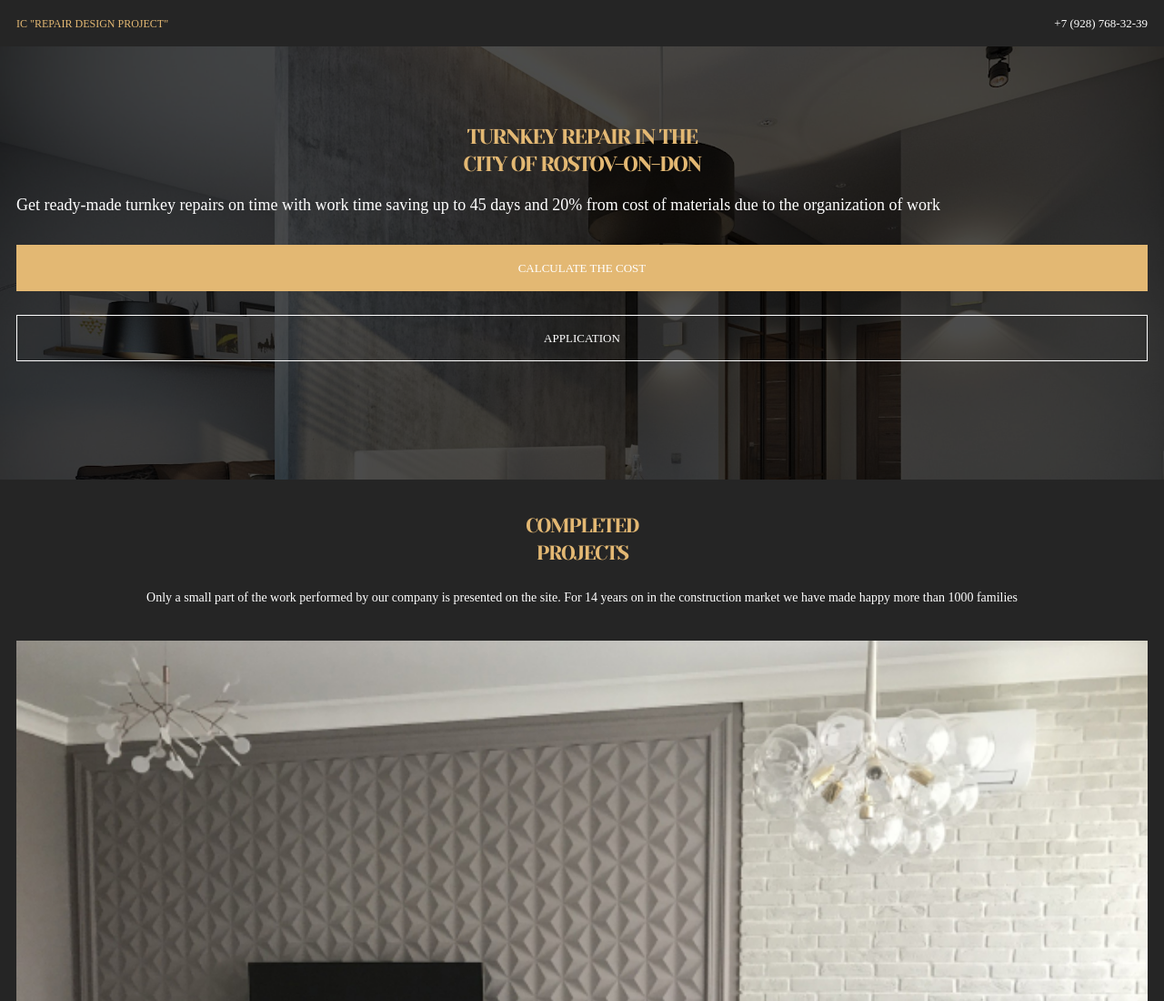
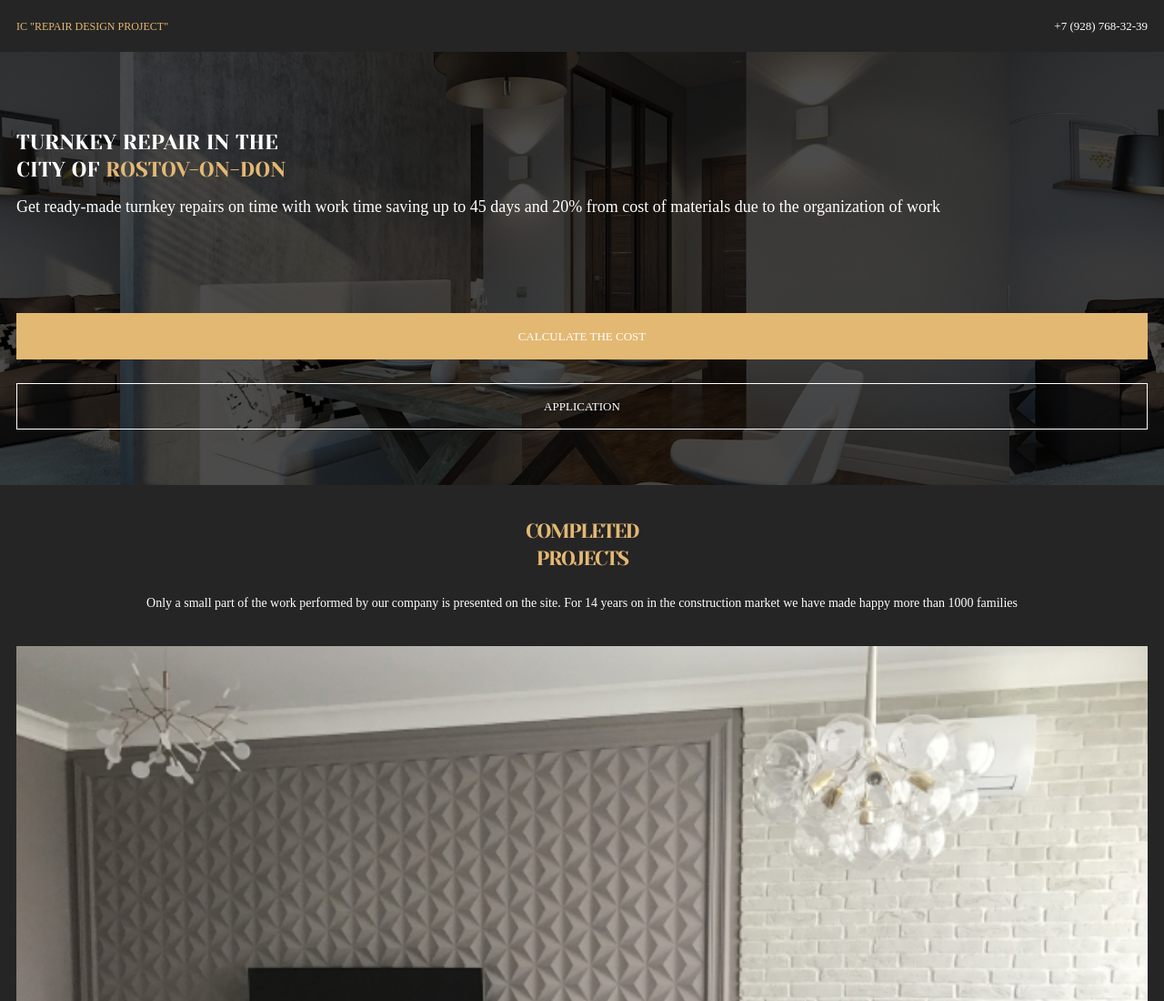
Before and after one commit to Domovikx/repair-design-project, a plain HTML site: page index.html in a window 1280 px wide. Shown: the top 1100 px of the page at 91% size. Drawn offline with Linux system fonts and the light colour scheme; a web font is replaced by a local one.

Commit message:
feat: edit css- introduction

```diff
--- a/assets/css/style.scss
+++ b/assets/css/style.scss
@@ -76,6 +76,7 @@ h2 {
 	align-items: center;
 	justify-items: center;
 	width: 100%;
+	height: 57px;
 	align-items: center;
 	justify-items: center;
 
@@ -101,12 +102,16 @@ h2 {
 	grid-template-columns: 1fr;
 	height: 476px;
 	color: #FFFFFF;
+	grid-template-rows: 51px auto;
+
 
 	.introduction__substrate {
 		grid-column: 1;
 		grid-row: 1;
 		background-image: url('/assets/img/bg-001.jpg');
+		background-position: -170px;
 		background-size: cover;
+		height: inherit;
 	}
 
 	.introduction__inner {
@@ -114,8 +119,13 @@ h2 {
 		grid-row: 1;
 		background: rgba(0, 0, 0, 0.7);
 		padding: 85px 18px 61px 18px;
-		display: flex;
+		// display: flex;
+		// flex-direction: column;
+
 		flex-direction: column;
+		display: grid;
+		grid-template-rows: 73px 129px auto;
+		height: inherit;
 
 		.introduction__title {
 			font-family: 'Yeseva One', cursive;
@@ -123,6 +133,9 @@ h2 {
 			line-height: 132.83%;
 			text-transform: uppercase;
 			margin-bottom: 16px;
+			color: #FFFFFF;
+			text-align: left;
+			letter-spacing: 0.05px;
 
 			em {
 				color: $color-burlywood;
@@ -134,6 +147,7 @@ h2 {
 			font-size: 18px;
 			line-height: 135.84%;
 			margin-bottom: 32px;
+			padding-right: 40px;
 		}
 
 		.btn {
```
Also changed, not shown: assets/css/style.css, assets/css/style.min.css, 2 other files.
